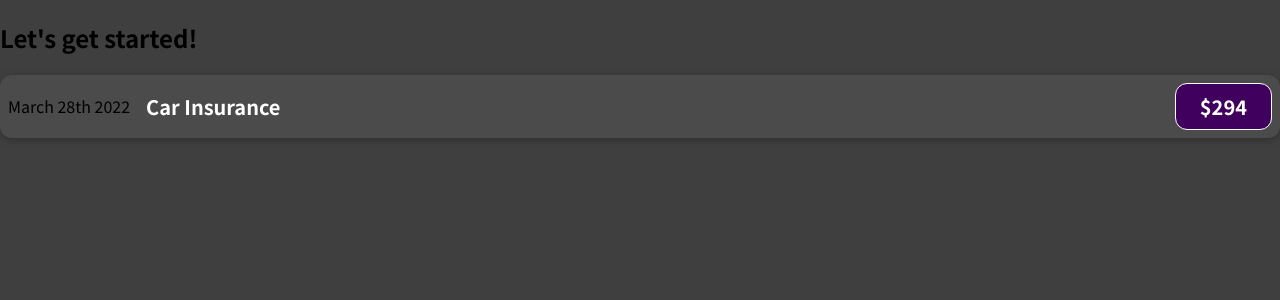
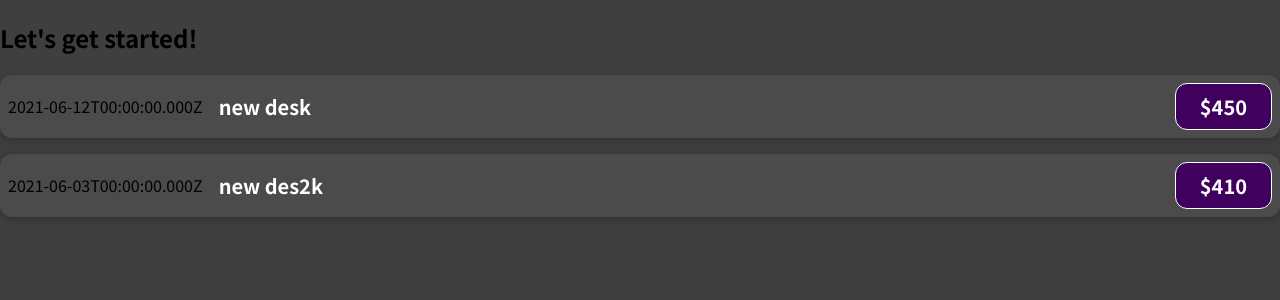
Before and after one commit to VolkanGurbuz/01-react-course, a JavaScript app: page / in a window 1280 px wide. Shown: the top 300 px of the page. Built offline with nearby package versions, Linux system fonts and the light colour scheme.

Commit message:
passing data via props

```diff
--- a/src/App.js
+++ b/src/App.js
@@ -1,14 +1,22 @@
 import ExpenseItem from "./components/ExpenseItem";
 
 
+function App() {
+    const expenses = [{id: 'e', title: 'new desk', amount: 450, date: new Date(2021, 5, 12)}, {
+        id: 'e2',
+        title: 'new des2k',
+        amount: 410,
+        date: new Date(2021, 5, 3)
+    }];
 
-function App() {
-  return (
-    <div>
-      <h2>Let's get started!</h2>
-        <ExpenseItem></ExpenseItem>
-    </div>
-  );
+
+    return (
+        <div>
+            <h2>Let's get started!</h2>
+            <ExpenseItem title={expenses[0].title} amount={expenses[0].amount} date={expenses[0].date}/>
+            <ExpenseItem title={expenses[1].title} amount={expenses[1].amount} date={expenses[1].date}/>
+        </div>
+    );
 }
 
 export default App;
--- a/src/components/ExpenseItem.js
+++ b/src/components/ExpenseItem.js
@@ -2,14 +2,18 @@
 import './ExpenseItem.css';
 
 
-function ExpenseItem() {
+function ExpenseItem(props) {
+
+    const expenseDate = new Date(2021, 2, 28);
+    const expenseTitle = 'Car Insurance';
+    const expenseAmont = 294.67;
     return (<div className="expense-item">
         <div>
-            March 28th 2022
+            {props.date.toISOString()}
         </div>
         <div className="expense-item__description">
-            <h2>Car Insurance</h2>
-            <div className="expense-item__price">$294</div>
+            <h2>{props.title}</h2>
+            <div className="expense-item__price">${props.amount}</div>
         </div>
     </div>);
 }
```
